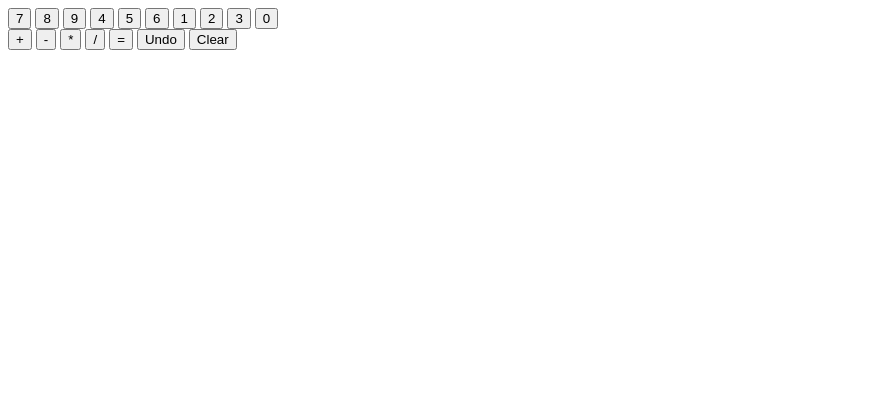
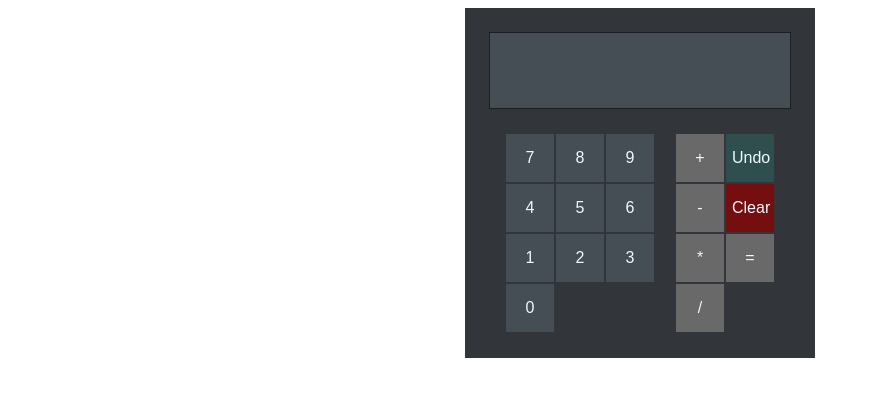
Before and after one commit to blackbear216/odin-calculator, a plain HTML site: page index.html in a window 1280 px wide. Shown: the whole page, without its empty margins (0-870 px from the left). Drawn offline with Linux system fonts and the light colour scheme.

Commit message:
Style calculator

```diff
--- a/index.html
+++ b/index.html
@@ -3,6 +3,7 @@
     <head>
         <meta charset="UTF-8">
         <title>Calculator</title>
+        <link rel="stylesheet" href="style.css">
     </head>
 
     <body>
@@ -27,9 +28,9 @@
                         <button class="subtract">-</button>
                         <button class="multiply">*</button>
                         <button class="divide">/</button>
-                        <button class="equal">=</button>
                         <button class="undo">Undo</button>
                         <button class="clear">Clear</button>
+                        <button class="equal">=</button>
                     </div>
                 </div>
             </div>
--- a/style.css
+++ b/style.css
@@ -5,12 +5,12 @@ body {
 }
 
 .container {
-    width: 400px;
-    height: 500px;
-    outline: solid 1px black;
+    width: 350px;
+    height: 350px;
     display: flex;
     justify-content: center;
     align-items: center;
+    background-color: rgb(50, 54, 58);
 }
 
 .calculator {
@@ -21,10 +21,11 @@ body {
 }
 
 .display {
-    width: 350px;
+    width: 300px;
     height: 75px;
-    outline: solid 1px black;
-    margin-bottom: 25px;
+    outline: solid 1px rgb(27, 29, 32);
+    background-color: rgb(69, 78, 85);
+    margin-top: 25px;
 }
 
 .buttons {
@@ -32,14 +33,15 @@ body {
     justify-content: center;
     align-items: center;
     margin: 25px;
-    width: 250px;
-    height: 250px;
+    width: 300px;
+    height: 200px;
 }
 
 .numpad {
     display: flex;
     flex-wrap: wrap;
     width: 150px;
+    margin-right: 10px;
 }
 
 .operators {
@@ -48,9 +50,41 @@ body {
     flex-direction: column;
     width: 100px;
     height: 200px;
+    margin-left: 10px;
 }
 
 button {
     width: 50px;
     height: 50px;
+
+    background-color: rgb(69, 78, 85);
+    border: 1px solid rgb(50, 54, 58);
+    font-size: 16px;
+    font-family: sans-serif;
+    transition-duration: 0.1s;
+    color: aliceblue;
 }
+
+button:hover {
+    background-color: rgba(95, 158, 160, 0.856);
+  }
+
+button:active {
+    background-color: rgb(69, 114, 116);
+  }
+
+.undo {
+    background-color:darkslategray;
+}
+
+.clear {
+    background-color:rgba(139, 0, 0, 0.747);
+}
+
+.add,
+.subtract,
+.multiply,
+.divide,
+.equal {
+    background-color:dimgray
+}
```
